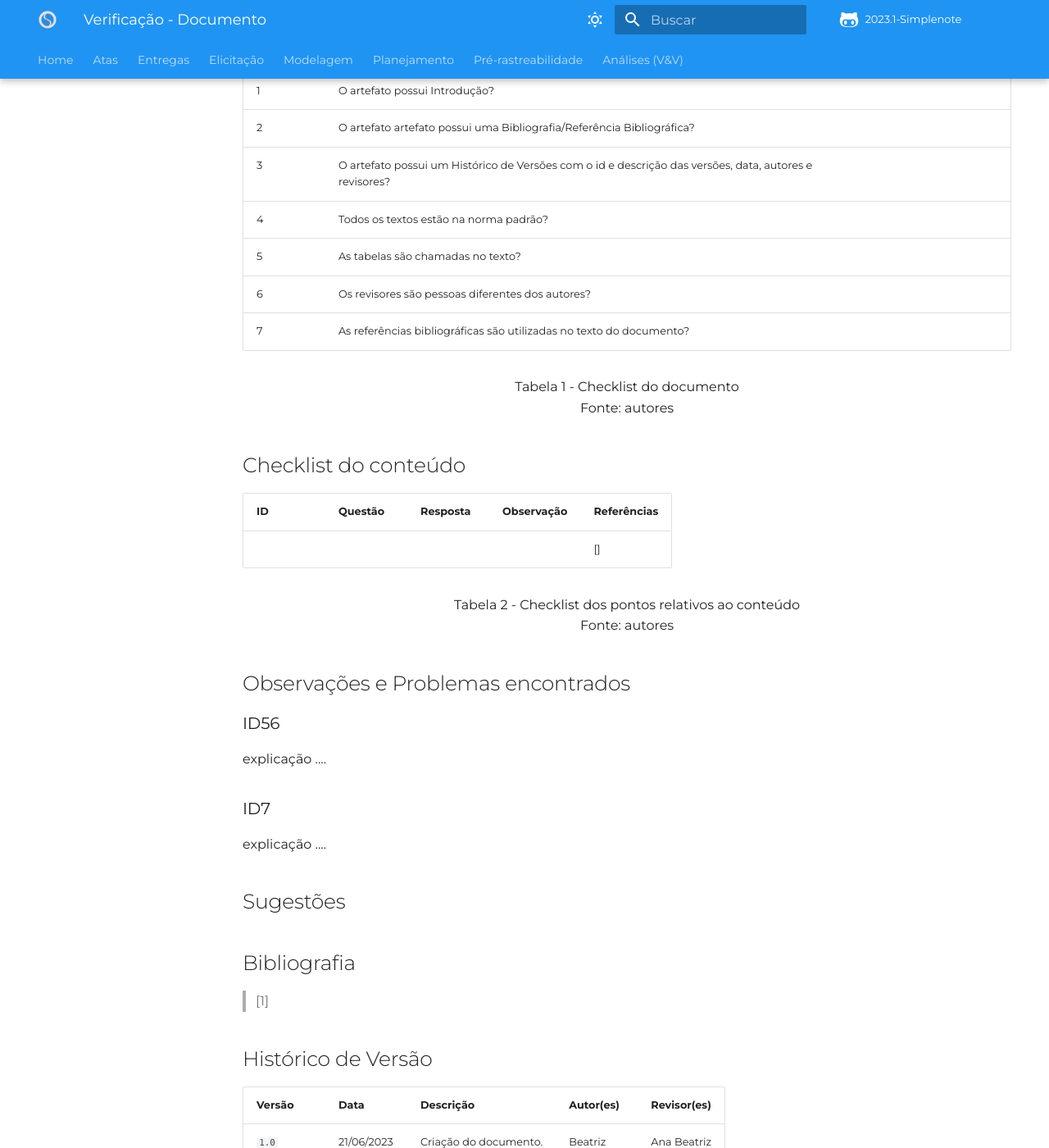
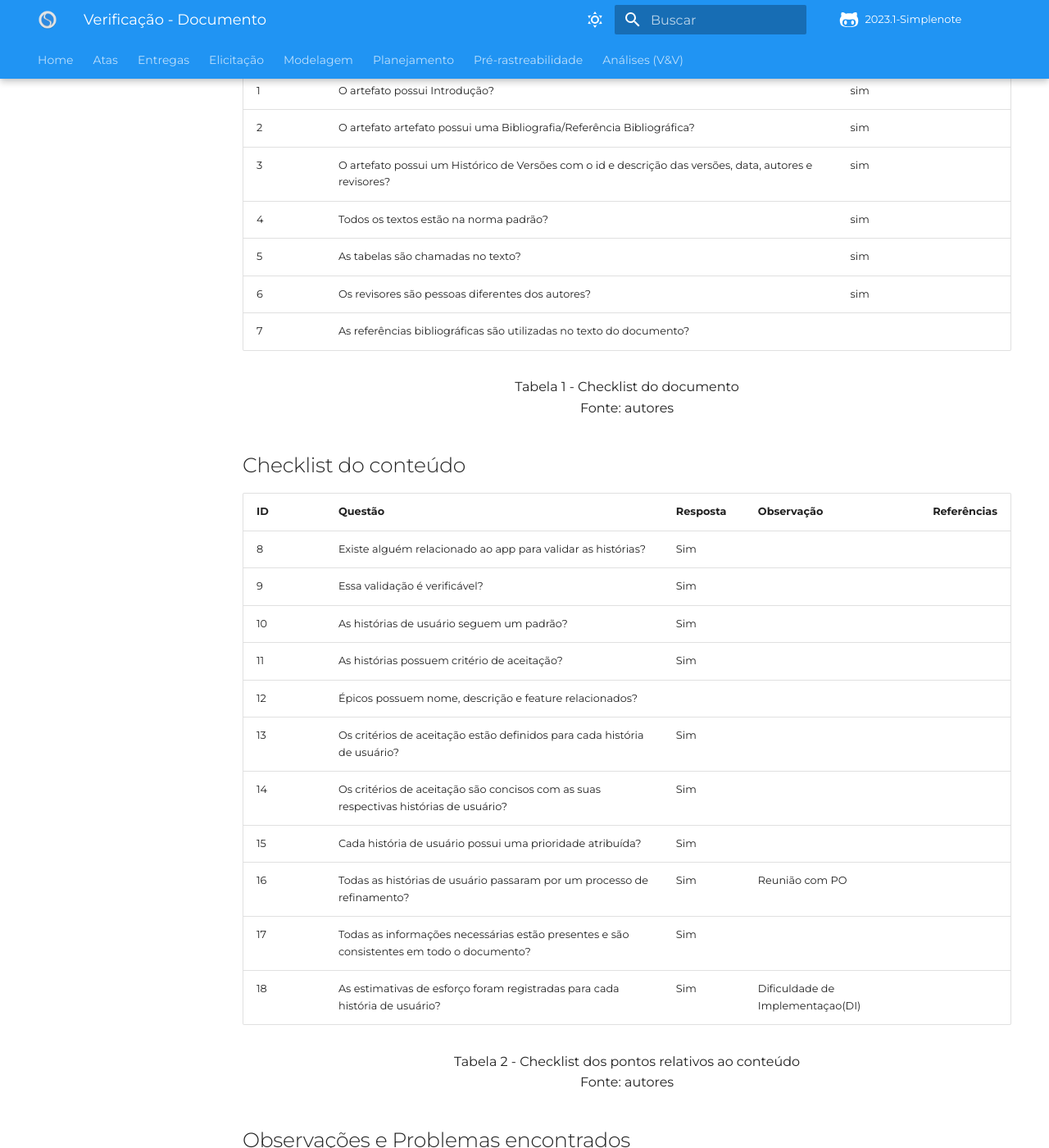
Before and after one commit to Requisitos-de-Software/2023.1-Simplenote, an MkDocs documentation site: the page built from docs/Analise-Grupo5/Modelagem/HistoriasDeUsuario.md, in a window 1280 px wide and 1400 px high, scrolled down 975 px. Shown: the whole window at 82% size. Built offline with MkDocs 1.6.1 and Material for MkDocs 9.7.7, drawn with Linux system fonts in a browser that asks for light colours; some web fonts are replaced; comment, search, counter and statistics services are not loaded.

Commit message:
Update HistoriasDeUsuario.md

```diff
--- a/docs/Analise-Grupo5/Modelagem/HistoriasDeUsuario.md
+++ b/docs/Analise-Grupo5/Modelagem/HistoriasDeUsuario.md
@@ -25,12 +25,12 @@ Para avaliação do documento em aspectos formais e tecnicos, foi criado a tabel
 
 |ID|Questão|Resposta|Observação|
 |--|-------|--------|----------|
-|1|O artefato possui Introdução?                                                                                |        |          |
-|2|O artefato artefato possui uma Bibliografia/Referência Bibliográfica?                                        |        |          |
-|3|O artefato possui um Histórico de Versões com o id e descrição das versões, data, autores e revisores?       |        |          |
-|4|Todos os textos estão na norma padrão?                                                                       |        |          |
-|5|As tabelas são chamadas no texto?                                                                            |        |          |
-|6|Os revisores são pessoas diferentes dos autores?                                                             |        |          |
+|1|O artefato possui Introdução?                                                                                |   sim     |          |
+|2|O artefato artefato possui uma Bibliografia/Referência Bibliográfica?                                        |   sim    |          |
+|3|O artefato possui um Histórico de Versões com o id e descrição das versões, data, autores e revisores?       |   sim     |          |
+|4|Todos os textos estão na norma padrão?                                                                       |   sim     |          |
+|5|As tabelas são chamadas no texto?                                                                            |   sim     |          |
+|6|Os revisores são pessoas diferentes dos autores?                                                             |   sim     |          |
 |7|As referências bibliográficas são utilizadas no texto do documento? | | |
 
 <p align="center"> Tabela 1 - Checklist do documento <br> Fonte: autores </p>
@@ -39,7 +39,17 @@ Para avaliação do documento em aspectos formais e tecnicos, foi criado a tabel
 
 | ID  | Questão | Resposta | Observação | Referências |
 | --- | ------- | -------- | ---------- |     -       |
-|     |         |          |            |     []      |
+|8|Existe alguém relacionado ao app para validar as histórias?                               |Sim|   |   |
+|9|Essa validação é verificável?                                                             |Sim|   |   |
+|10|As histórias de usuário seguem um padrão?                                                |Sim|   |   |
+|11|As histórias possuem critério de aceitação?                                              |Sim|   |   |
+|12|Épicos possuem nome, descrição e feature relacionados?                                   |   |   |   |
+|13|Os critérios de aceitação estão definidos para cada história de usuário?                 |Sim|   |   |
+|14|Os critérios de aceitação são concisos com as suas respectivas histórias de usuário?     |Sim|   |   |
+|15|Cada história de usuário possui uma prioridade atribuída?                                |Sim|   |   |
+|16|Todas as histórias de usuário passaram por um processo de refinamento?                   |Sim|Reunião com PO|  |
+|17|Todas as informações necessárias estão presentes e são consistentes em todo o documento? |Sim|   |   |
+|18|As estimativas de esforço foram registradas para cada história de usuário?               |Sim| Dificuldade de Implementaçao(DI)   |   |
 
 <p align="center"> Tabela 2 - Checklist dos pontos relativos ao conteúdo <br> Fonte: autores </p>
 
```
